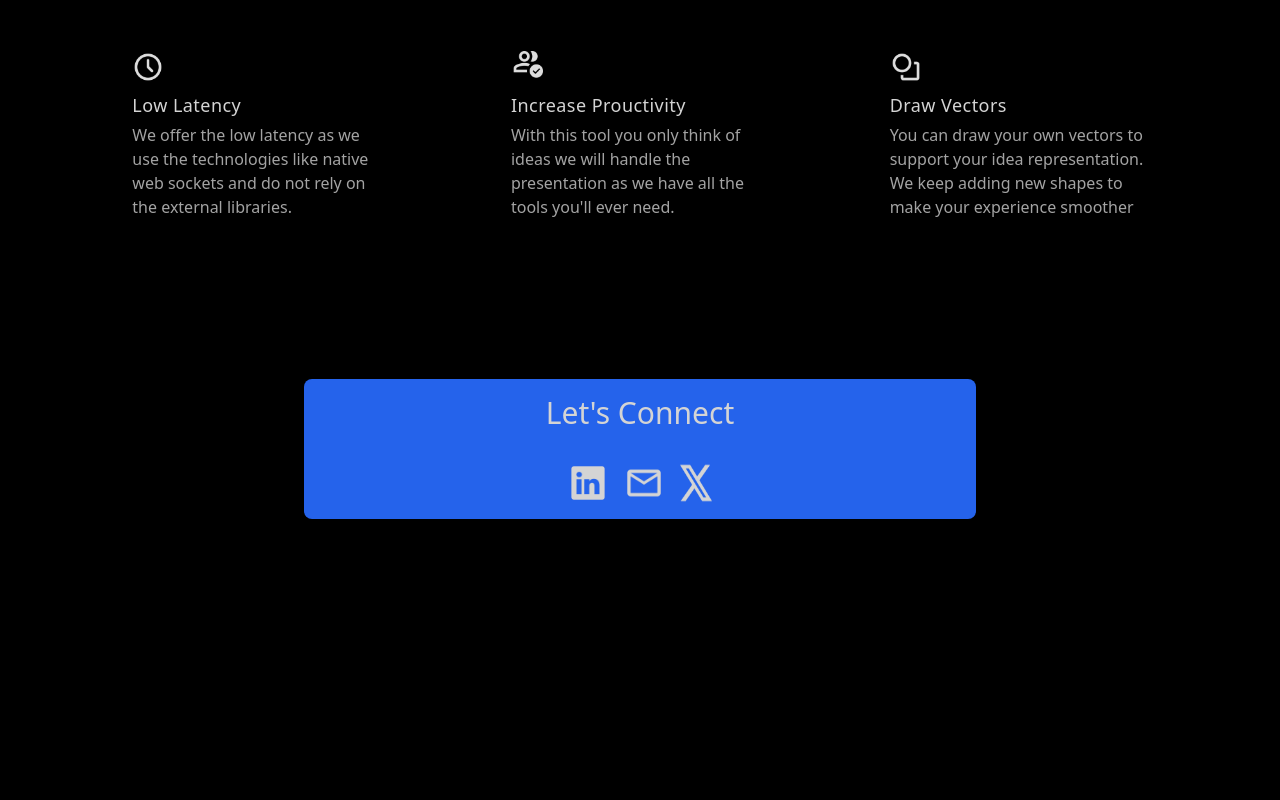
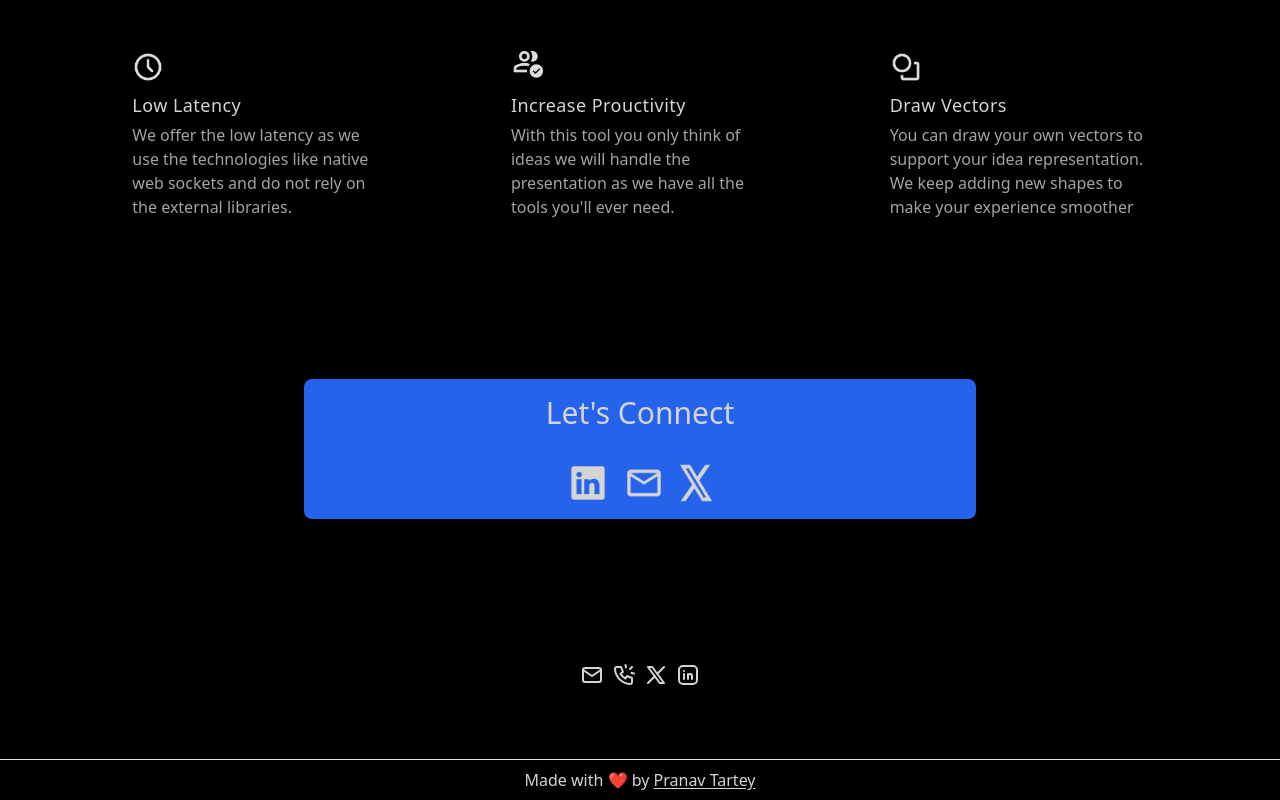
Before and after one commit to pranavtartey/exclidraw-main, a Next.js app in the folder apps/frontend/: page / in a window 1280 px wide. Shown: the part 2282-3082 px from the top of the page. Before the commit the page ends 2873 px from the top, so only its background shows below. Built offline with nearby package versions, Linux system fonts and the light colour scheme.

Commit message:
added the footer section

```diff
--- a/apps/frontend/app/page.tsx
+++ b/apps/frontend/app/page.tsx
@@ -1,3 +1,4 @@
+import Footer from "@/sections/Footer";
 import Header from "@/sections/Header";
 import Hero from "@/sections/Hero";
 import ProductShowcase from "@/sections/ProductShowcase";
@@ -15,6 +16,7 @@ export default function Home() {
       <ProductShowcase />
       <USP />
       <Socials />
+      <Footer />
     </main>
   );
 }
--- /dev/null
+++ b/apps/frontend/sections/Footer.tsx
@@ -0,0 +1,63 @@
+import {
+  IconBrandLinkedin,
+  IconBrandX,
+  IconMail,
+  IconPhoneRinging,
+} from "@tabler/icons-react";
+
+const Footer = () => {
+  const email = "pranavtartey@gmail.com";
+  const subject = "Impressive Tool";
+  const body = `
+    Dear Pranav Team,
+
+I hope this message finds you well!
+
+I would like to:
+
+This is a nice productivity tool that you have created. We would like to discuss more possibilities with this tool.
+
+Thank you,
+Website visitor
+  `;
+
+  return (
+    <section className="">
+      <div className="container py-[72px]">
+        <div className="w-fit mx-auto">
+          <div className="flex gap-2">
+            <a
+              href={`mailto:${email}?subject=${encodeURIComponent(
+                subject
+              )}&body=${encodeURIComponent(body)}`}
+            >
+              <IconMail color="#d4d4d4" />
+            </a>
+            <a href="tel:7651812618" target="_blank">
+              <IconPhoneRinging color="#d4d4d4" />
+            </a>
+            <a href="https://x.com/pranav_tartey" target="_blank">
+              <IconBrandX color="#d4d4d4" />
+            </a>
+            <a href="https://www.linkedin.com/in/pranavtartey/" target="_blank">
+              <IconBrandLinkedin color="#d4d4d4" />
+            </a>
+          </div>
+        </div>
+      </div>
+      <hr />
+      <p className="text-neutral-300 py-2 text-center">
+        Made with ❤️ by{" "}
+        <a
+          target="_blank"
+          href="https://www.pranavtartey.com/"
+          className="underline underline-offset-2"
+        >
+          Pranav Tartey
+        </a>
+      </p>
+    </section>
+  );
+};
+
+export default Footer;
```
